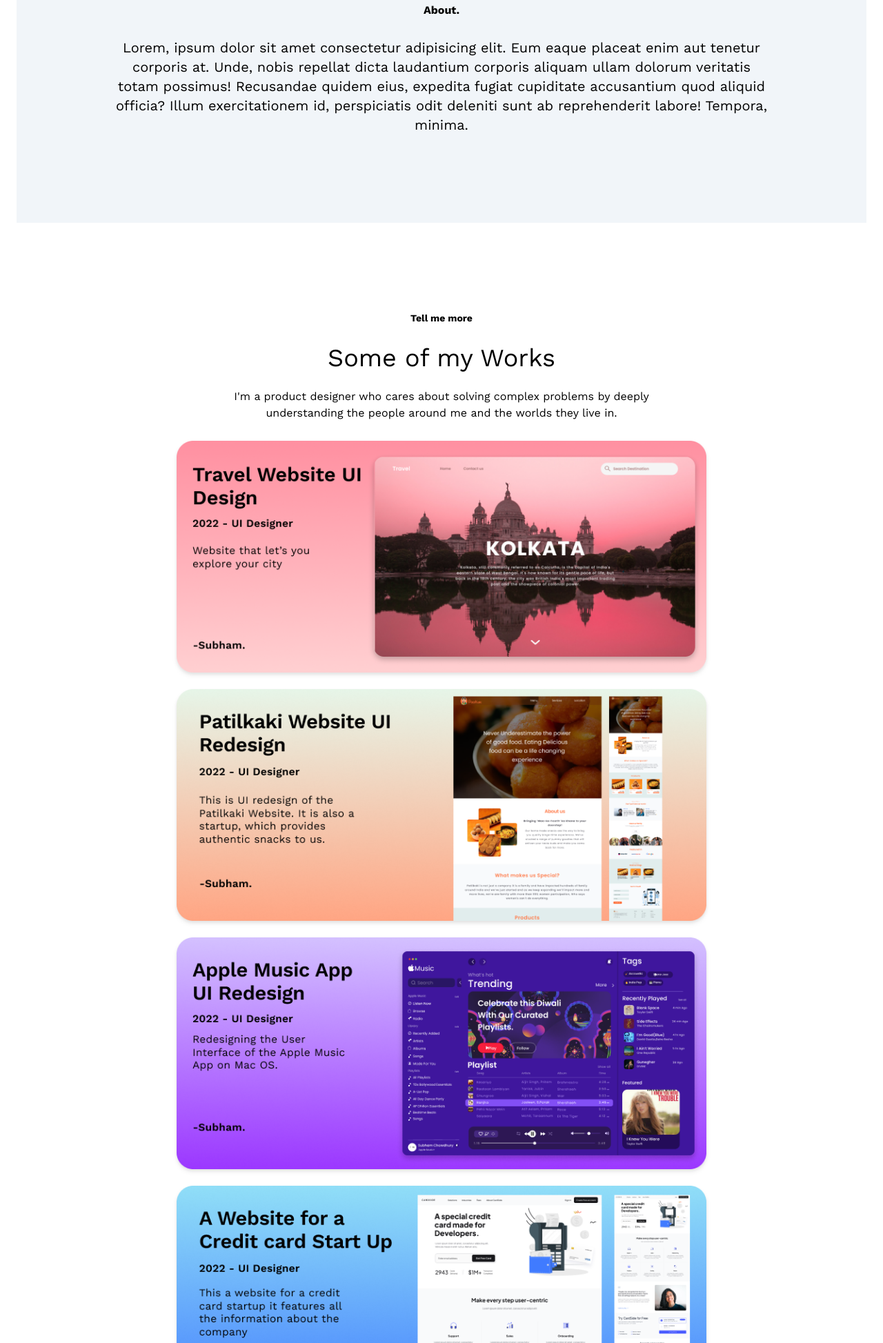
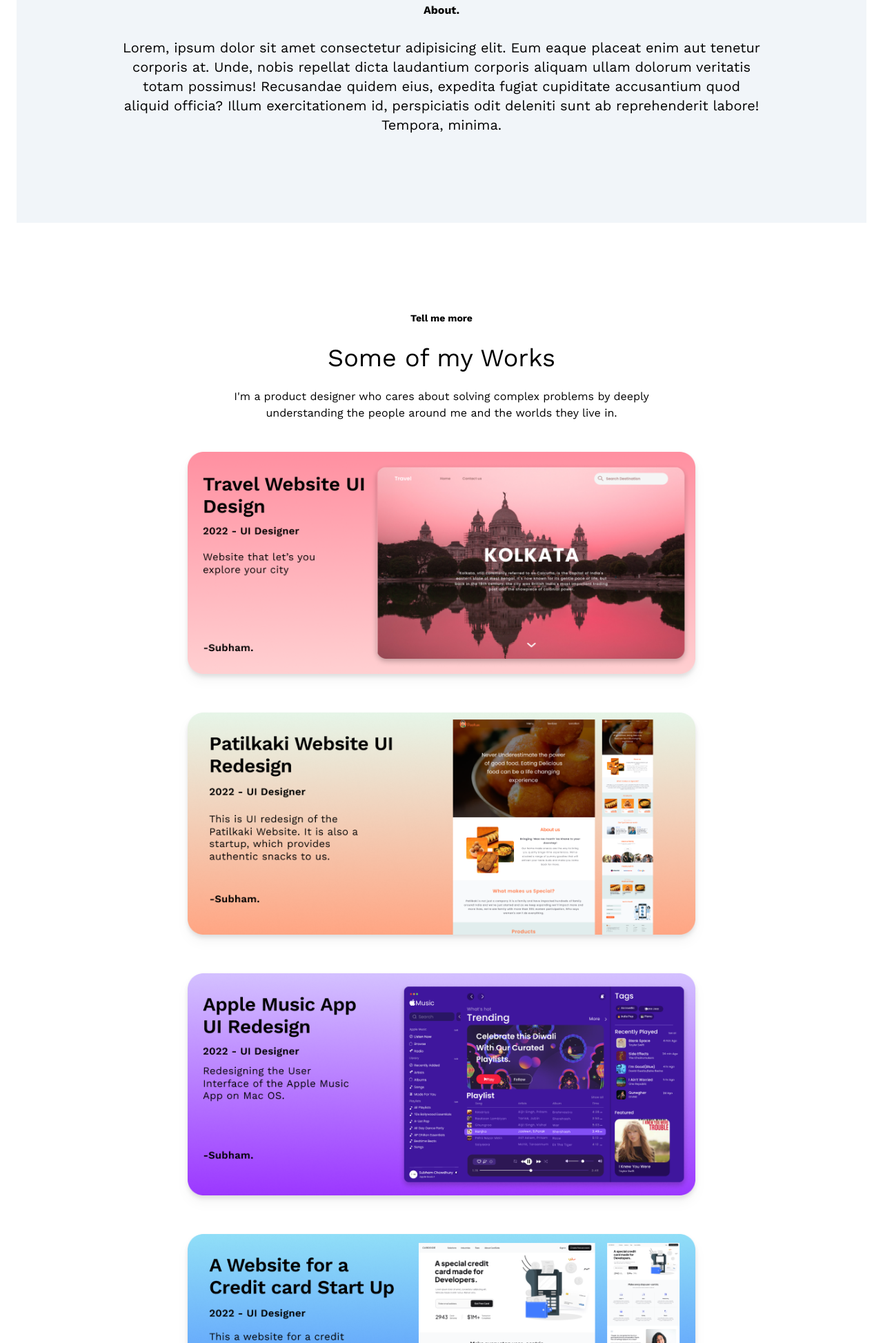
Before and after one commit to subhwhoo/Portfolio, a website: page index.html in a window 1280 px wide. Shown: the part 853-2800 px from the top of the page at 69% size. Drawn offline with nearby package versions, Linux system fonts and the light colour scheme.

Commit message:
optimised Everything except navbar

```diff
--- a/index.html
+++ b/index.html
@@ -16,7 +16,7 @@
   <body class="box-border font-worksans">
     <header class="bg-slate-100 m-1.5">
       <!-- 100vh -->
-      <div class="md:h-screen mb-2.5">
+      <div class="md:h-screen mb-2.5 h-screen">
         <nav
           class="flex items-center justify-between py-1 container mx-auto pt-1.5"
         >
@@ -45,7 +45,7 @@
           >
             <div>
               <h1
-                class="text-2xl md:text-4xl md:w-9 w-6 pb-2.7 text-center text-blue-900 font-bold tracking-wide md:leading-relaxed"
+                class="text-xl md:text-4xl md:w-9 pb-2.7  p-1 text-center text-blue-900 font-bold tracking-wide md:leading-relaxed"
               >
                 I'm, Subham Chowdhury a UI/UX and a Product Designer with a aim
                 to make beautiful products.
@@ -65,7 +65,7 @@
         <div>
           <h1 class="font-bold text-center pb-1.75">About.</h1>
           <h1
-            class="font-normal text-center text-sm mx-auto md:text-xl md:w-14 md:mx-auto pb-2 mb-2"
+            class="font-normal text-center text-sm mx-auto md:text-xl md:w-14 md:mx-auto pb-2 px-1 mb-2"
           >
             Lorem, ipsum dolor sit amet consectetur adipisicing elit. Eum eaque
             placeat enim aut tenetur corporis at. Unde, nobis repellat dicta
@@ -86,7 +86,7 @@
         <h1 class="text-center text-3xl md:text-4xl pb-1.5">
           Some of my Works
         </h1>
-        <h1 class="text-center md:w-9 w-6 mx-auto">
+        <h1 class="text-center md:w-9 px-1 mx-auto">
           I'm a product designer who cares about solving complex problems by
           deeply understanding the people around me and the worlds they live in.
         </h1>
@@ -96,25 +96,25 @@
           ><img
             src="./img/Group 8.png"
             alt=""
-            class="md:w-11 w-6 drop-shadow-md hover:scale-110 hover:transition-all"
+            class="md:w-11 w-6 drop-shadow-lg hover:scale-110 hover:transition-all p-1"
         /></a>
         <a href=""
           ><img
             src="./img/Group 53.png"
             alt=""
-            class="md:w-11 w-6 drop-shadow-md hover:scale-110 hover:transition-all"
+            class="md:w-11 w-6 drop-shadow-lg hover:scale-110 hover:transition-all p-1"
         /></a>
         <a href=""
           ><img
             src="./img/Group 55.png"
             alt=""
-            class="md:w-11 w-6 drop-shadow-md hover:scale-110 hover:transition-all"
+            class="md:w-11 w-6 drop-shadow-lg hover:scale-110 hover:transition-all p-1"
         /></a>
         <a href=""
           ><img
             src="./img/Group 54.png"
             alt=""
-            class="md:w-11 w-6 drop-shadow-md hover:scale-110 hover:transition-all"
+            class="md:w-11 w-6 drop-shadow-lg hover:scale-110 hover:transition-all p-1"
         /></a>
       </div>
     </main>
```
Also changed, not shown: output.css.
